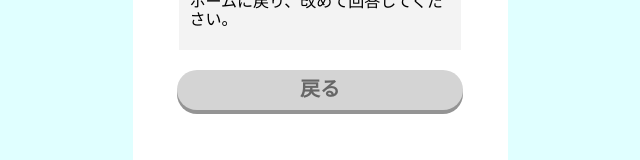
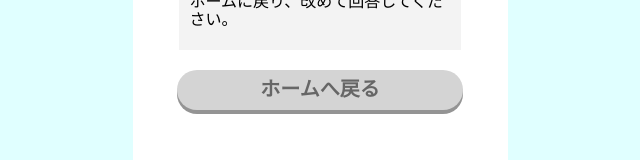
Before and after one commit to cocoalatte7119/datsumou, a website: page error.html in a window 1280 px wide. Shown: the part 127-287 px from the top of the page, without its empty margins (320-960 px from the left). Drawn offline with nearby package versions, Linux system fonts and the light colour scheme.

Commit message:
Add files via upload

```diff
--- a/error.html
+++ b/error.html
@@ -26,7 +26,7 @@
                 </div>
                 <div class="u-btn u-btn_back question_btn" style="width: 85%;
                 margin: 20px auto 0 auto;">
-                    <button class="back" onclick="location.href='top.html'">戻る</button>
+                    <button class="back" onclick="location.href='top.html'">ホームへ戻る</button>
                 </div>
             </section>
         </main>
```
